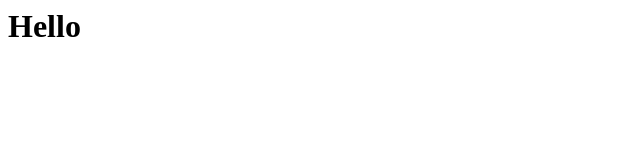
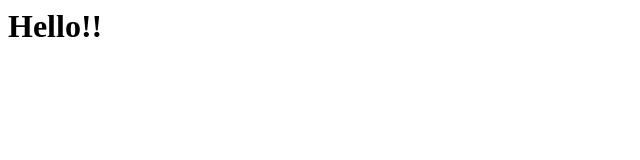
Before and after one commit to premsurya/CodeBuild-Heroku-Test, a website: page index.html in a window 1280 px wide. Shown: the full height of the page, 0-640 px from the left. Drawn offline with Linux system fonts and the light colour scheme.

Commit message:
Adding extra

```diff
--- a/index.html
+++ b/index.html
@@ -1,5 +1,5 @@
 <html>
 <title> Heroku Sucks </title>
-<body><h1>Hello</h1>
+<body><h1>Hello!!</h1>
 </body>
 </html>
```
